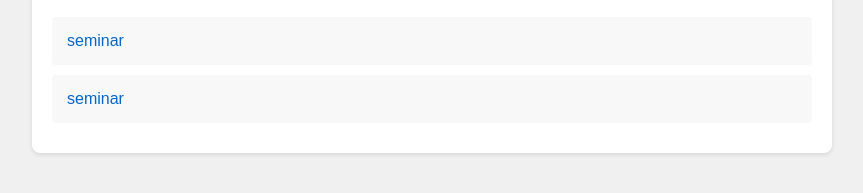
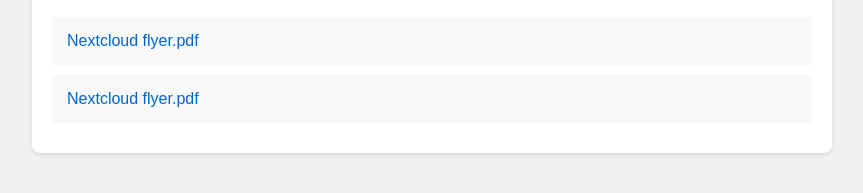
Before and after one commit to Nithyasusangeorge1987/test1, a plain HTML site: page index.html in a window 1280 px wide. Shown: the part 193-386 px from the top of the page, without its empty margins (208-1071 px from the left). Drawn offline with Linux system fonts and the light colour scheme.

Commit message:
Update index.html

```diff
--- a/index.html
+++ b/index.html
@@ -48,8 +48,8 @@
             <p>This page contains links to seminar-related PDF documents. Click on any link below to view the PDF.</p>
         </div>
         <div id="pdf-container">
-            <a href="seminar.pdf" class="pdf-link" target="_blank">seminar</a>
-            <a href="seminar.pdf" class="pdf-link" target="_blank">seminar</a>
+            <a href="Nextcloud flyer.pdf" class="pdf-link" target="_blank">Nextcloud flyer.pdf</a>
+            <a href="Nextcloud flyer.pdf" class="pdf-link" target="_blank">Nextcloud flyer.pdf</a>
 
         </div>
     </div>
```
